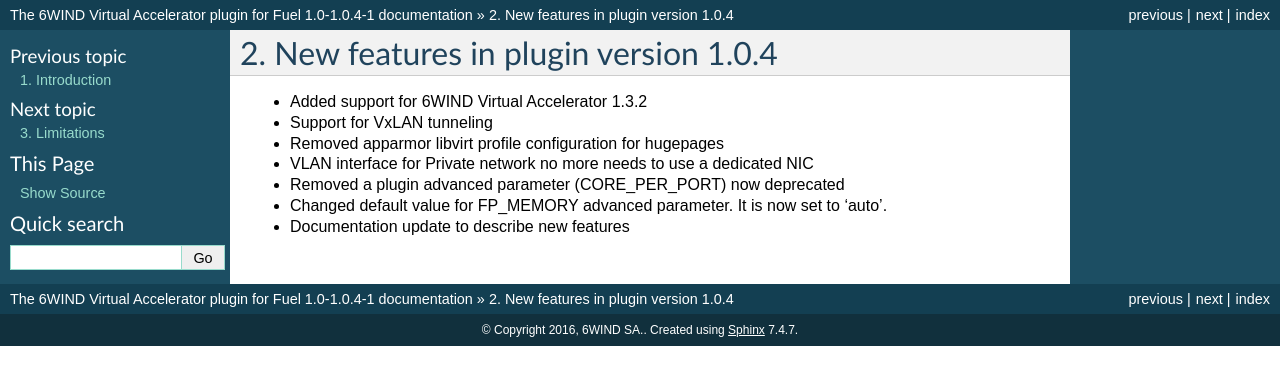
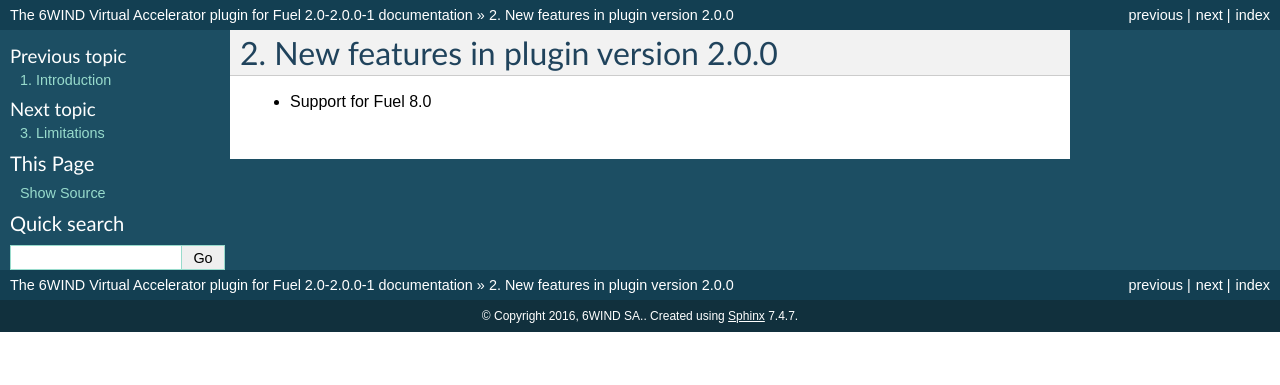
Before and after one commit to openstack-archive/fuel-plugin-6wind-virtual-accelerator, a Sphinx documentation site: the page built from doc/source/new_features.rst, in a window 1280 px wide. Shown: the top 385 px of the page. Built offline with Sphinx 7.4.7, drawn with Linux system fonts in a browser that asks for light colours.

Commit message:
6wind-plugin-virtual-accelerator: update doc for Fuel 8 support
This commit updates documentation to describe how to install and configure
the 6WIND Virtual Accelerator plugin for Fuel 8.

Change-Id: I195bbe326f3e9998baa619811d19914fbaf5356b
Signed-off-by: Francesco Santoro <francesco.santoro@6wind.com>

```diff
--- a/doc/source/conf.py
+++ b/doc/source/conf.py
@@ -57,9 +57,9 @@ copyright = u'2016, 6WIND SA.'
 # built documents.
 #
 # The short 1.0-1.0.0-1 version.
-version = '1.0'
+version = '2.0'
 # The full version, including alpha/beta/rc tags.
-release = '1.0-1.0.4-1'
+release = '2.0-2.0.0-1'
 
 # The language for content autogenerated by Sphinx. Refer to documentation
 # for a list of supported languages.
--- a/doc/source/introduction.rst
+++ b/doc/source/introduction.rst
@@ -109,7 +109,7 @@ brctl, ovs-ofctl, ovs-vsctl, etc.
 
 |va| is also validated with the Mirantis Openstack cloud operating system:
 
-- Supports Mirantis Openstack 7.0
+- Supports Mirantis Openstack 8.0
 
 Supported platforms
 -------------------
--- a/doc/source/new_features.rst
+++ b/doc/source/new_features.rst
@@ -1,17 +1,4 @@
-New features in plugin version 1.0.4
+New features in plugin version 2.0.0
 ====================================
 
-*   Added support for 6WIND Virtual Accelerator 1.3.2
-
-*   Support for VxLAN tunneling
-
-*   Removed apparmor libvirt profile configuration for hugepages
-
-*   VLAN interface for Private network no more needs to use a dedicated NIC
-
-*   Removed a plugin advanced parameter (CORE_PER_PORT) now deprecated
-
-*   Changed default value for FP_MEMORY advanced parameter.
-    It is now set to 'auto'.
-
-*   Documentation update to describe new features
+*   Support for Fuel 8.0
```
Also changed, not shown: doc/source/installation.rst (+14 -10 lines), doc/source/user-guide.rst (+4 -4 lines), doc/source/images/activation.png, doc/source/images/advanced.png, doc/source/images/connectivity.png, doc/source/images/hypervisor.png, doc/source/images/kvm.png (added), doc/source/images/name_release.png, doc/source/images/network.png, doc/source/images/node-roles.png.
